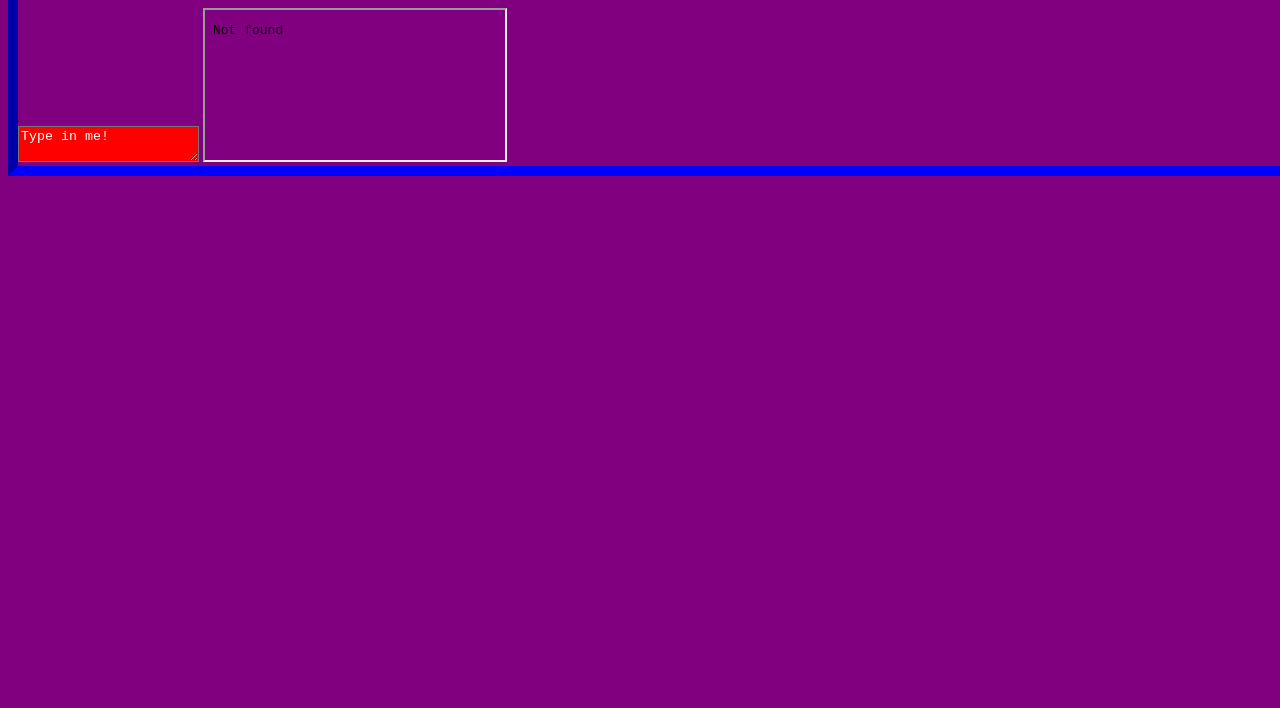
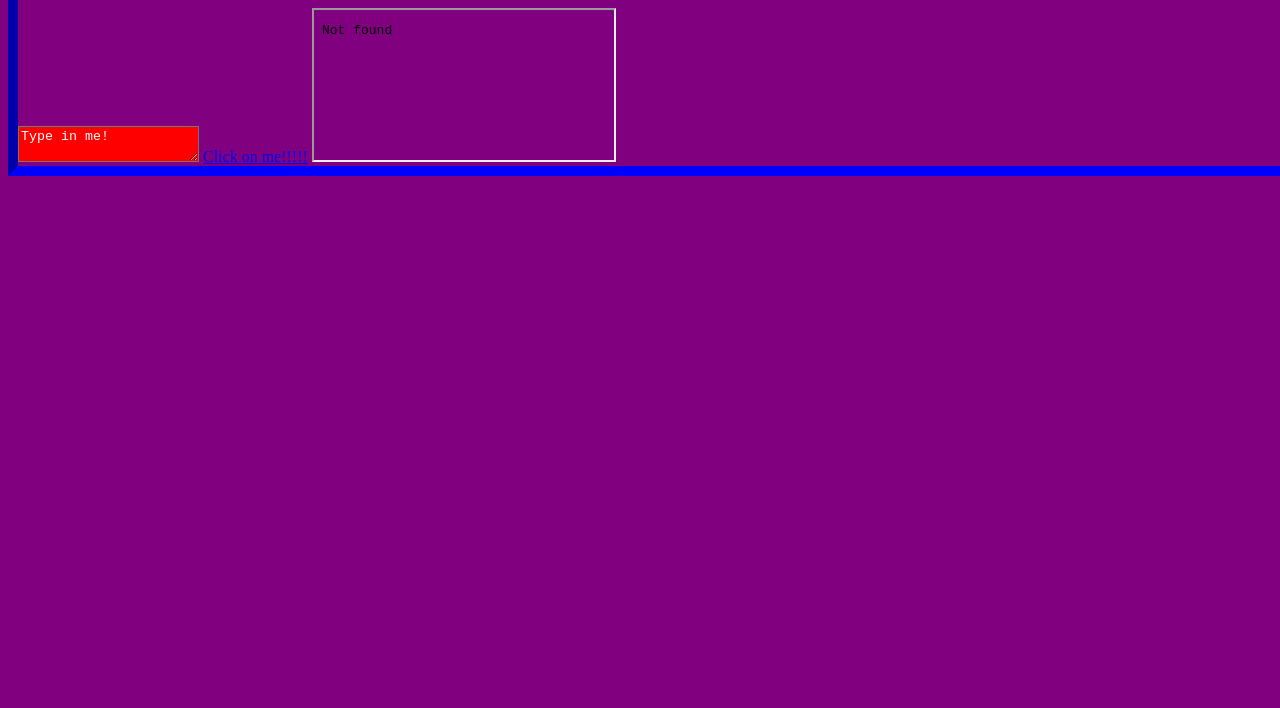
Before and after one commit to ideck802/roly-and-the-slides, a plain HTML site: page index.html in a window 1280 px wide. Shown: the part 92-800 px from the top of the page. Drawn offline with Linux system fonts and the light colour scheme.

Commit message:
Update index.html

```diff
--- a/index.html
+++ b/index.html
@@ -25,6 +25,7 @@
   <body>
 	  <h1>Welcome</h1>
 	  <textarea>Type in me!</textarea>
+	  <a href="http://beesbeesbees.com/">Click on me!!!!!</a>
 	  <iframe src="beesbeesbees.com"></iframe>
   </body>
 </html>
```
